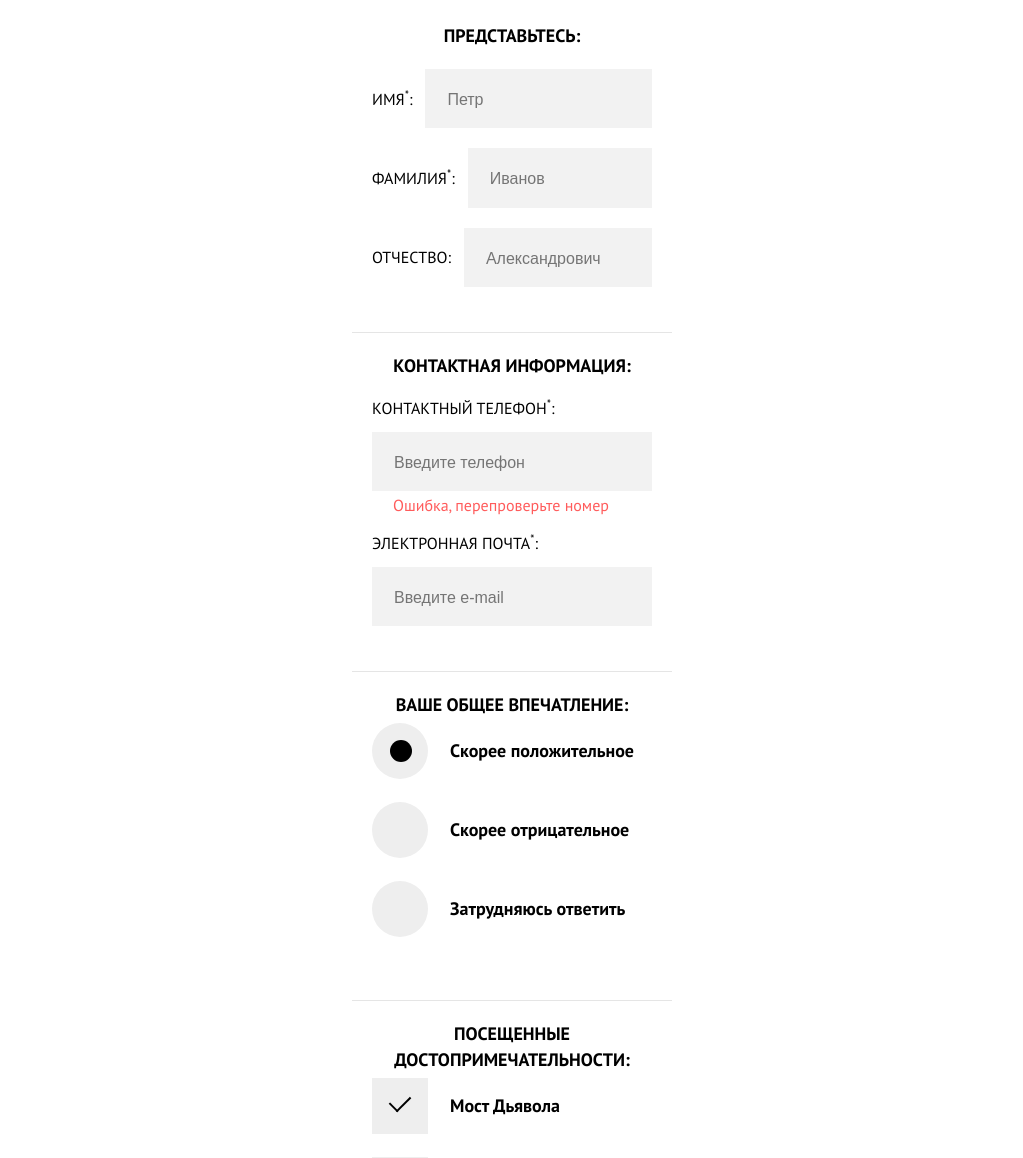
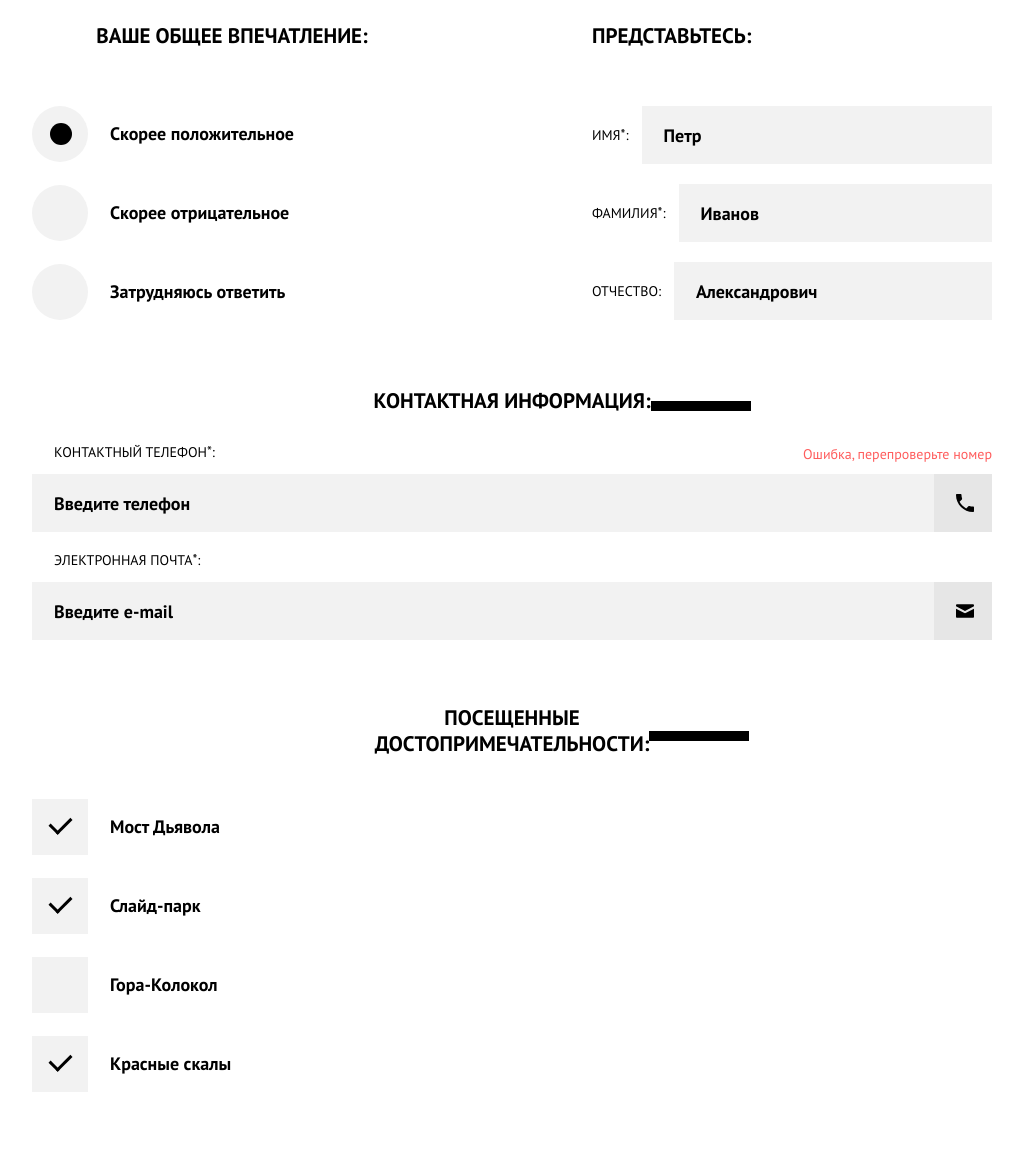
Before and after one commit to cooltolia/202119-sedona, a website: page form.html in a window 1280 px wide. Shown: the part 696-1854 px from the top of the page, without its empty margins (128-1151 px from the left). Drawn offline with nearby package versions, Linux system fonts and the light colour scheme; files that its build step writes are made by us from their sources; files whose address does not match are found by name.

Commit message:
half og form.html

```diff
--- a/form.html
+++ b/form.html
@@ -39,8 +39,8 @@
       <p class="content-header__intro">Помогите нашим отелям стать лучше! Оставьте отзыв о них, а также о посещенных вами достопримечательностях</p>
     </header>
     <form class="feedback-form" method="post" action="/">
-      <fieldset class="feedback-form__block">
-        <legend class="feedback-form__title">Представьтесь:</legend>
+      <div class="feedback-form__block">
+        <span class="feedback-form__title">Представьтесь:</span>
         <div class="feedback-form__element">
           <label class="feedback-form__label" for="name">Имя<sup>*</sup>:</label>
           <input class="feedback-form__input" type="text" name="name" id="name" required placeholder="Петр">
@@ -53,21 +53,21 @@
           <label class="feedback-form__label" for="patronym">Отчество:</label>
           <input class="feedback-form__input" type="text" name="patronym" id="patronym" placeholder="Александрович">
         </div>
-      </fieldset>
-      <fieldset class="feedback-form__block">
-        <legend class="feedback-form__title">Контактная информация:</legend>
-        <div class="feedback-form__element">
-          <label class="feedback-form__label feedback-form__label--long" for="telephone">Контактный телефон<sup>*</sup>:</label>
-          <input class="feedback-form__input" type="number" name="telephone" id="telephone" required placeholder="Введите телефон">
-          <span class="feedback-form__error">Ошибка, перепроверьте номер</span>
       </div>
-        <div class="feedback-form__element">
-          <label class="feedback-form__label feedback-form__label--long" for="email">Электронная почта<sup>*</sup>:</label>
+      <div class="feedback-form__block">
+        <span class="feedback-form__title feedback-form__title--center">Контактная информация:</span>
+        <div class="feedback-form__element feedback-form__element--big">
+          <label class="feedback-form__label feedback-form__label--big" for="telephone">Контактный телефон<sup>*</sup>:</label>
+          <input class="feedback-form__input" type="text" name="telephone" id="telephone" required placeholder="Введите телефон">
+          <span class="feedback-form__error feedback-form__error--visible">Ошибка, перепроверьте номер</span>
+        </div>
+        <div class="feedback-form__element feedback-form__element--big">
+          <label class="feedback-form__label feedback-form__label--big" for="email">Электронная почта<sup>*</sup>:</label>
           <input class="feedback-form__input" type="email" name="email" id="email" required placeholder="Введите e-mail">
         </div>
-      </fieldset>
-      <fieldset class="feedback-form__block">
-        <legend class="feedback-form__title">Ваше общее впечатление:</legend>
+      </div>
+      <div class="feedback-form__block">
+        <span class="feedback-form__title">Ваше общее впечатление:</span>
         <div class="feedback-form__element">
           <input class="feedback-form__radio-input" type="radio" name="impressions" id="pos-impression" value="positive" checked>
           <label class="feedback-form__label feedback-form__label--radio" for="pos-impression">Скорее положительное</label>
@@ -80,9 +80,9 @@
           <input class="feedback-form__radio-input" type="radio" name="impressions" id="doubt-impression" value="not sure">
           <label class="feedback-form__label feedback-form__label--radio" for="doubt-impression">Затрудняюсь ответить</label>
         </div>
-      </fieldset>
-      <fieldset class="feedback-form__block">
-        <legend class="feedback-form__title">Посещенные достопримечательности:</legend>
+      </div>
+      <div class="feedback-form__block">
+        <span class="feedback-form__title feedback-form__title--center">Посещенные достопримечательности:</span>
         <div class="feedback-form__element">
           <input class="feedback-form__checkbox-input" type="checkbox" name="visited" id="bridge" value="Devil's bridge" checked>
           <label class="feedback-form__label feedback-form__label--checkbox" for="bridge">Мост Дьявола</label>
@@ -99,11 +99,11 @@
           <input class="feedback-form__checkbox-input" type="checkbox" name="visited" id="cliffs" value="Red cliffs" checked>
           <label class="feedback-form__label feedback-form__label--checkbox" for="cliffs">Красные скалы</label>
         </div>
-      </fieldset>
-      <fieldset class="feedback-form__block">
-        <legend class="feedback-form__title">Опишите свои эмоции:</legend>
+      </div>
+      <div class="feedback-form__block">
+        <span class="feedback-form__title feedback-form__title--center">Опишите свои эмоции:</span>
         <textarea class="feedback-form__textarea" name="emotions" placeholder="Опишите подробно все свои восторги"></textarea>
-      </fieldset>
+      </div>
       <button type="submit" class="btn feedback-form__submit">Отправить отзыв</button>
     </form>
   </main>
@@ -115,10 +115,9 @@
     <a class="socials__link socials__link--fb" href="#"></a>
     <a class="socials__link socials__link--youtube" href="#"></a>
   </div>
-    <a class="main-footer__copyright" href="#">Разработано
-      <img class="main-footer__copyright-logo" src="/img/htmlacademy.svg" width="27" height="34" alt="Логотиа HTML Академии">
-    </a>
+  <a class="main-footer__copyright" href="#">Разработано</a>
 </footer>
+
 <script src="js/menu-toggle.js"></script>
 </body>
 
--- a/sass/blocks/feedback-form.scss
+++ b/sass/blocks/feedback-form.scss
@@ -1,25 +1,50 @@
+.feedback-form {
+  display: block;
+
+  padding: 0 20px;
+}
+
 .feedback-form__block {
+  position: relative;
   display: flex;
   flex-direction: column;
   box-sizing: border-box;
-  width: 320px;
+  width: 100%;
   margin: 0;
-  padding: 20px 20px 25px;
+  padding: 20px 0 25px;
 
   text-transform: uppercase;
 
   border: none;
-  border-top: 1px solid transparent;
-  border-bottom: 1px solid #e5e5e5;
+
+
+  &::after {
+    content: '';
+    position: absolute;
+    width: calc(100% + 40px); // + 40px of paddings
+    height: 1px;
+    bottom: 0;
+    left: -20px;
+    background-color: #e5e5e5;
+  }
+
   &:last-of-type {
     border-bottom: none;
   }
 }
 
+.feedback-form__block:nth-of-type(3) .feedback-form__title {
+    margin-bottom: 40px;
+  }
+
+.feedback-form__block:nth-of-type(2) .feedback-form__label {
+    margin-bottom: 14px;
+  }
+
 .feedback-form__title {
   display: block;
   padding: 0;
-  padding-top: 20px;
+  margin-bottom: 25px;
 
   font-weight: bold;
   font-size: 18px;
@@ -28,6 +53,7 @@
 }
 
 .feedback-form__element {
+  position: relative;
   display: flex;
   flex-direction: row;
   flex-wrap: wrap;
@@ -40,9 +66,13 @@
 
   flex: 0 0 auto;
   margin-right: 13px;
-  &--long {
+
+  font-size: 14px;
+
+  &--big {
     margin-bottom: 14px;
   }
+
   &--radio,
   &--checkbox {
     margin-bottom: 33px;
@@ -53,33 +83,40 @@
     line-height: 26px;
     text-transform: none;
   }
-  &--radio::before {
+
+  &--radio::before,
+  &--checkbox::before {
     content: "";
     position: absolute;
-    top: 0;
+    top: 50%;
     left: 0;
 
     width: 56px;
     height: 56px;
 
-    background-color: #eeeeee;
-    border-radius: 50%;
-    transform: translateY(-15px);
+    background-color: #f2f2f2;
+    transform: translateY(-50%);
     cursor: pointer;
   }
-  &--checkbox::before {
-    content: "";
-    position: absolute;
-    top: 0;
-    left: 0;
 
-    width: 56px;
-    height: 56px;
+  &--radio::before {
+    border-radius: 50%;
+  }
 
-    background-color: #eeeeee;
-    transform: translateY(-15px);
-    cursor: pointer;
+  &--radio:hover::before,
+  &--checkbox:hover::before {
+    background-color: #e5e5e5;
   }
+
+  &--radio:active::before,
+  &--checkbox:active::before {
+    background-color: #d5d5d5;
+  }
+}
+
+.feedback-form__label sup {
+  top: -0.1em;
+  font-size: inherit;
 }
 
 .feedback-form__radio-input:checked + .feedback-form__label--radio::after {
@@ -99,37 +136,95 @@
 .feedback-form__checkbox-input:checked + .feedback-form__label--checkbox::after {
   content: "";
   position: absolute;
-  top: 0;
+  top: 50%;
   left: 0;
 
   width: 10px;
   height: 18px;
 
   border: transparent;
-  border-right: 2px solid #000000;
-  border-bottom: 2px solid #000000;
-  transform: translateY(-2px) translateX(22px) rotate(45deg);
-  ;
+  border-right: 3px solid #000000;
+  border-bottom: 3px solid #000000;
+  transform: translateY(-70%) translateX(22px) rotate(45deg);
+}
+
+.feedback-form__radio-input:checked + .feedback-form__label--radio:active::after {
+  background-color: rgba(#333, 0.3);
+  transition: background-color 0.2s ease;
+}
+
+.feedback-form__checkbox-input:checked + .feedback-form__label--checkbox:active::after {
+  border-color: rgba(#333, 0.3);
+  transition: border-color 0.2s ease;
 }
 
 .feedback-form__input {
-  flex: 1 2 auto;
+  display: block;
+  position: relative;
+  flex-grow: 1;
   box-sizing: border-box;
   width: 175px;
-  padding: 22px 22px 19px 22px;
+  padding: 17px 20px 15px 22px;
+
+  font-family: inherit;
+  font-size: 18px;
+  line-height: 26px;
+  font-weight: bold;
 
   background-color: #f2f2f2;
   border: none;
   outline: none;
+
+  &[name="telephone"] {
+    padding-right: 78px;
+    background-image: url("/img/icon-phone.svg"), linear-gradient(to bottom, #e6e6e6, #e6e6e6);
+    background-size: 18px 18px, 58px 58px;
+    background-position: right 18px center, top right;
+    background-repeat: no-repeat;
+  }
+
+  &[name="email"] {
+    padding-right: 78px;
+    background-image: url("/img/icon-mail.svg"), linear-gradient(to bottom, #e6e6e6, #e6e6e6);
+    background-size: 18px 18px, 58px 58px;
+    background-position: right 18px center, top right;
+    background-repeat: no-repeat;
+  }
+
+  &:hover {
+    background-color: #e5e5e5;
+  }
+
+  &:active {
+    background-color: #fff;
+    outline: 4px solid #e5e5e5;
+  }
+
+  &::placeholder {
+    color: black;
+    opacity: 1;
+    transition: opacity 0.3s ease;
+  }
+
+  &:focus::placeholder {
+    opacity: 0;
+    transition: opacity 0.3s ease;
+  }
+
 }
 
 .feedback-form__error {
-  padding-top: 5px;
+  display: none;
+  padding-top: 10px;
   padding-left: 21px;
 
-  font: inherit;
+  text-transform: none;
+  font-size: 14px;
   color: #ff5c5c;
-  text-transform: none;
+
+  &--visible {
+    display: block;
+  }
 }
 
 .feedback-form__radio-input,
@@ -145,11 +240,25 @@
   margin: 0;
   padding: 22px 21px;
 
+  font-family: inherit;
+  font-size: 18px;
+  font-weight: bold;
   line-height: 26px;
 
   background-color: #f2f2f2;
   border: none;
   outline: none;
+
+  &::placeholder {
+    color: black;
+    opacity: 1;
+    transition: opacity 0.3s ease;
+  }
+
+  &:focus::placeholder {
+    opacity: 0;
+    transition: opacity 0.3s ease;
+  }
 }
 
 .feedback-form__submit {
@@ -168,17 +277,135 @@
   border: none;
   outline: none;
   cursor: pointer;
+
   &:hover {
     background-color: #669ec0;
   }
+
   &:active {
     color: #88b6d1;
 
     background-color: #5496bd;
   }
+
   &:disabled {
     color: inherit;
 
     background-color: #e5e5e5;
   }
 }
+
+@media (min-width: 768px) {
+  .feedback-form {
+    display: flex;
+    flex-flow: row wrap;
+    padding: 0 60px;
+  }
+
+  .feedback-form__block {
+    width: 100%;
+
+    &:nth-of-type(1) {
+      width: 50%;
+      padding-left: 58px;
+      padding-bottom: 10px;
+    }
+
+    &:nth-of-type(3) {
+      width: 50%;
+      order: -1;
+      padding-bottom: 10px;
+    }
+
+    &::after {
+      height: 0;
+    }
+  }
+
+  .feedback-form__block:nth-of-type(1) .feedback-form__title {
+    text-align: left;
+  }
+
+  .feedback-form__block:nth-of-type(2) .feedback-form__title {
+    margin-bottom: 30px;
+  }
+
+  .feedback-form__block:nth-of-type(3) .feedback-form__title {
+    margin-bottom: 72px;
+  }
+
+  .feedback-form__title {
+    font-size: 21px;
+    margin-bottom: 57px;
+  }
+
+  .feedback-form__title--center {
+    display: block;
+    position: relative;
+    width: 400px;
+    margin-left: auto;
+    margin-right: auto;
+
+    &::after {
+      content: "";
+      position: absolute;
+      width: 100px;
+      height: 10px;
+      background-color: black;
+      top: 50%;
+      z-index: -1;
+    }
+  }
+
+  .feedback-form__label--big {
+    padding-left: 22px;
+  }
+
+  .feedback-form__label--big + .feedback-form__input {
+    flex-grow: 1;
+    width: 100%;
+  }
+
+  .feedback-form__element--big {
+    display: flex;
+    flex-flow: row wrap;
+  }
+
+  .feedback-form__error {
+    position: absolute;
+    top: 2px;
+    right: 0;
+    padding: 0;
+  }
+
+  .feedback-form__block:nth-of-type(4) {
+
+  }
+
+
+
+}
+
+@media (min-width: 1215px) {
+  .feedback-form {
+    padding: 0 120px;
+  }
+
+  .feedback-form__block {
+
+    &:nth-of-type(1) {
+      width: 50%;
+      padding-left: 80px;
+    }
+
+    &:nth-of-type(3) {
+      width: 50%;
+      order: -1;
+      padding-right: 80px;
+    }
+
+    &::after {
+      height: 0;
+    }
+  }
+}
--- a/sass/blocks/main-form.scss
+++ b/sass/blocks/main-form.scss
@@ -4,9 +4,38 @@
 
   font-family: $font-stack;
 
-  background-image: url("/img/text-sedona.svg"), url("/img/bg-intro-triangle-mobile.svg"), url("/img/bg-back-mobile@1x.jpg");
+  background-image: url("/img/bg-intro-triangle-mobile.svg"), url("/img/text-sedona.svg"), url("/img/bg-back-mobile@1x.jpg");
   background-repeat: no-repeat;
-  background-position: center 52px, center 117px, center -231px;
-  background-size: 229px 39px, 320px 57px, 320px 389px;
+  background-position: center 117px, center 51px, center -231px;
+  background-size: 320px 57px, 229px 39px, 320px 389px;
   border-top: 1px solid transparent;
 }
+
+@media (min-width: 768px) {
+  .main-form {
+    width: auto;
+    min-width: 768px;
+    max-width: 1100px;
+    background-image: url("/img/bg-intro-triangle-tablet.svg"), url("/img/text-sedona.svg"), url("/img/bg-back-tablet@1x.jpg");
+    background-position: center 289px, center 93px, top;
+    background-size: 768px 57px, 458px 78px, 100% 346px;
+  }
+}
+
+@media (min-width: 825px) {
+  .main-form {
+    background-image: url("/img/bg-intro-triangle-tablet.svg"), url("/img/text-sedona.svg"), url("/img/bg-back-desktop@1x.jpg");
+    background-position: center 289px, center 93px, top;
+    background-size: 768px 57px, 458px 78px, 100% 346px;
+  }
+}
+
+@media (min-width: 1215px) {
+  .main-form {
+    width: 1200px;
+    max-width: 1200px;
+    background-image: url("/img/bg-intro-triangle-desktop.svg"), url("/img/text-sedona.svg"), url("/img/bg-back-desktop@1x.jpg");
+    background-position: center 300px, center 98px, top;
+    background-size: 1200px 57px, 458px 78px, 1199px 357px;
+  }
+}
--- a/sass/blocks/video-controls.scss
+++ b/sass/blocks/video-controls.scss
@@ -23,6 +23,7 @@
 
 .video-controls__progress-bar {
   position: relative;
+  z-index: 2;
 
   width: 235px;
   height: 3px;
@@ -42,6 +43,7 @@
 
   background-color: white;
   border-radius: 50%;
+  cursor: pointer;
 }
 
 .video-controls__buttons {
@@ -128,6 +130,7 @@
   }
 
   .video-controls__buttons button {
+    z-index: 2;
     top: 50%;
     transform: translateY(-50%);
   }
```
Lines whose indentation alone changed are shown as unchanged.
